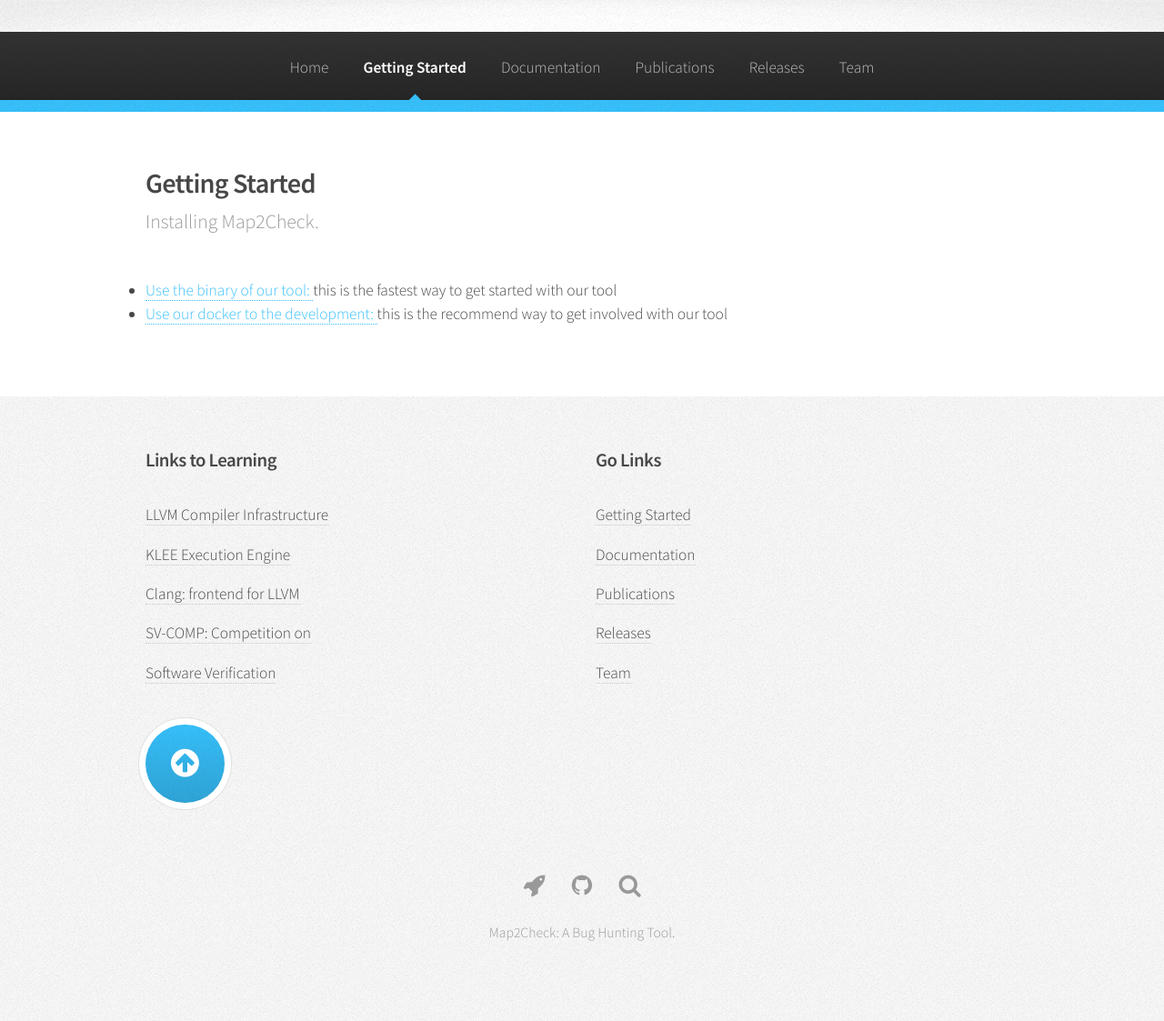
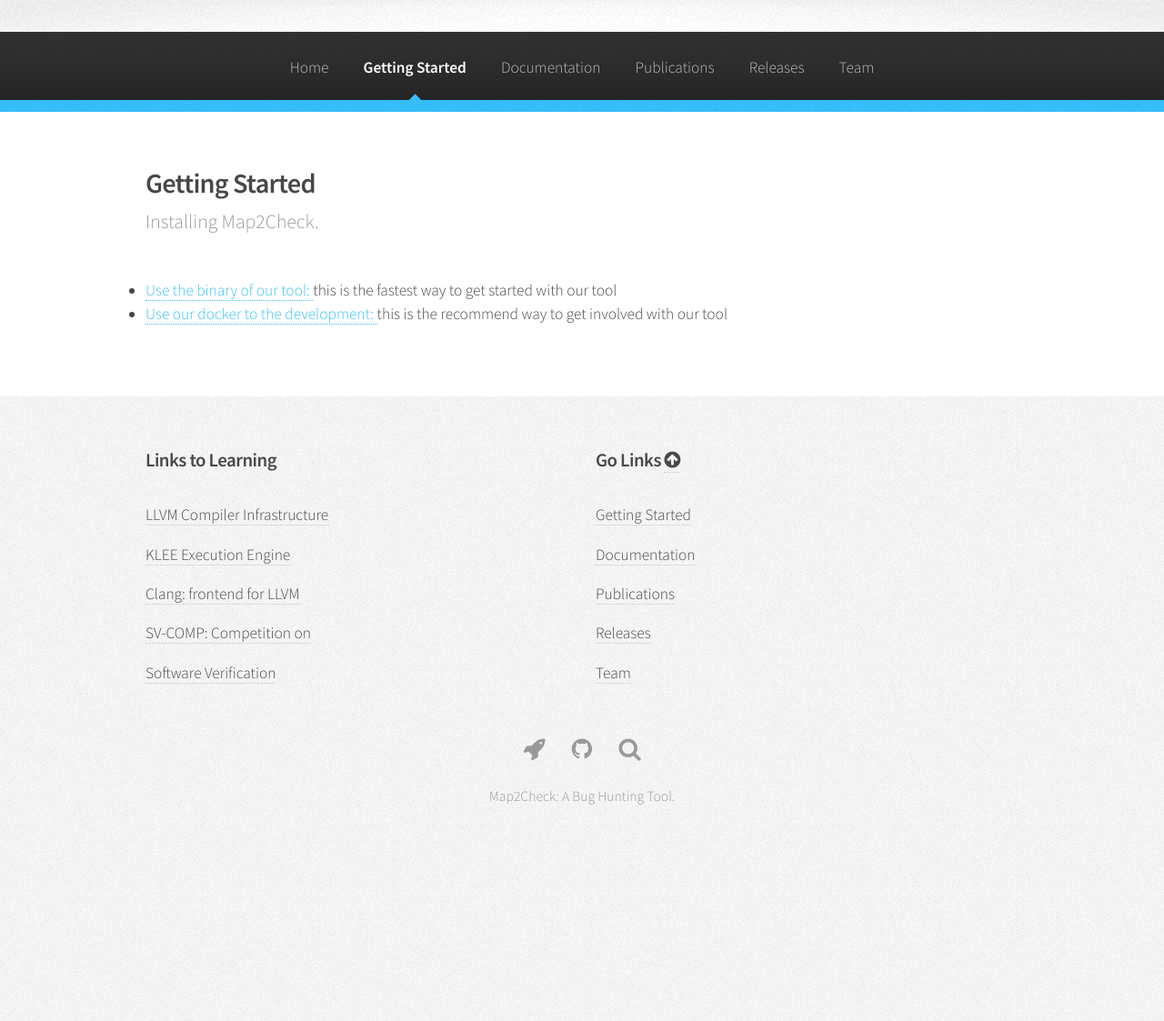
Before and after one commit to map2check/map2check.github.io, a Jekyll site: the page built from getting-started.html, in a window 1280 px wide. Shown: the whole page at 91% size. Built offline with Jekyll 4.4.1, drawn with Linux system fonts in a browser that asks for light colours; after the commit the page ends 973 px from its top, so only the background shows below that.

Commit message:
Minor changes

```diff
--- a/_includes/footer.html
+++ b/_includes/footer.html
@@ -31,7 +31,9 @@
 							</div>
 						</div>
                         <section class="6u">
-                            <h3>Go Links</h3>
+                            <h3>
+                            Go Links <a href="#nav"> <i class="icon fa-arrow-circle-up"></i> </a>
+                            </h3>
                                 <ul style="list-style-type: none;" class="links">
                                     {% assign current = page.url | downcase | split: '/' %}
 
@@ -47,13 +49,7 @@
                                 </ul>
                         </section>
 
-                        <section class="6u">
-                            <div style="height: 150px; width: 150px; float: left;">
-                                <a href="#nav">
-                                    <i class="icon major icon major fa-arrow-circle-up"></i>
-                                </a>
-                            </div>
-                        </section>
+
 
                         <!--
 						<section class="6u">
```
